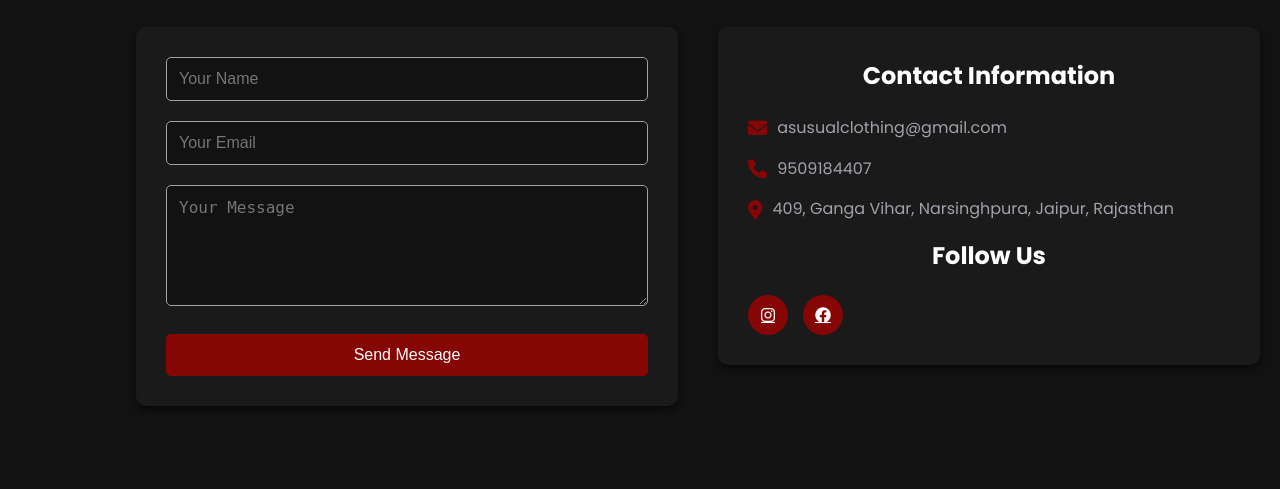
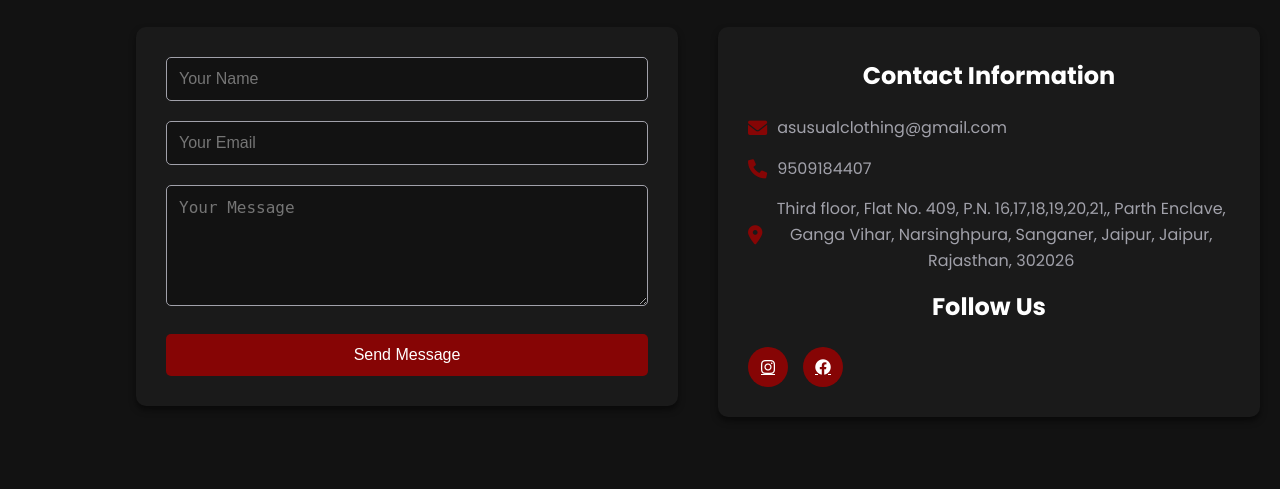
Before and after one commit to Asusual-clothing/asusual_new, a Node server app: page /contact in a window 1280 px wide. Shown: the part 318-807 px from the top of the page. Run offline with Node 20, Linux system fonts and the light colour scheme; some libraries are stand-ins or nearby versions; grey boxes are pictures that could not be loaded.

Commit message:
Update contactUs.ejs

```diff
--- a/views/contactUs.ejs
+++ b/views/contactUs.ejs
@@ -147,7 +147,7 @@
           <ul class="info-list">
             <li><i class="fas fa-envelope"></i> <a href="mailto:asusualclothing@gmail.com">asusualclothing@gmail.com</a></li>
             <li><i class="fas fa-phone"></i>9509184407</li>
-            <li><i class="fas fa-map-marker-alt"></i> 409, Ganga Vihar, Narsinghpura, Jaipur, Rajasthan</li>
+            <li><i class="fas fa-map-marker-alt"></i> Third floor, Flat No. 409, P.N. 16,17,18,19,20,21,, Parth Enclave, Ganga Vihar, Narsinghpura, Sanganer, Jaipur, Jaipur, Rajasthan, 302026</li>
           </ul>
 
           <!-- Social Media Links -->
```
